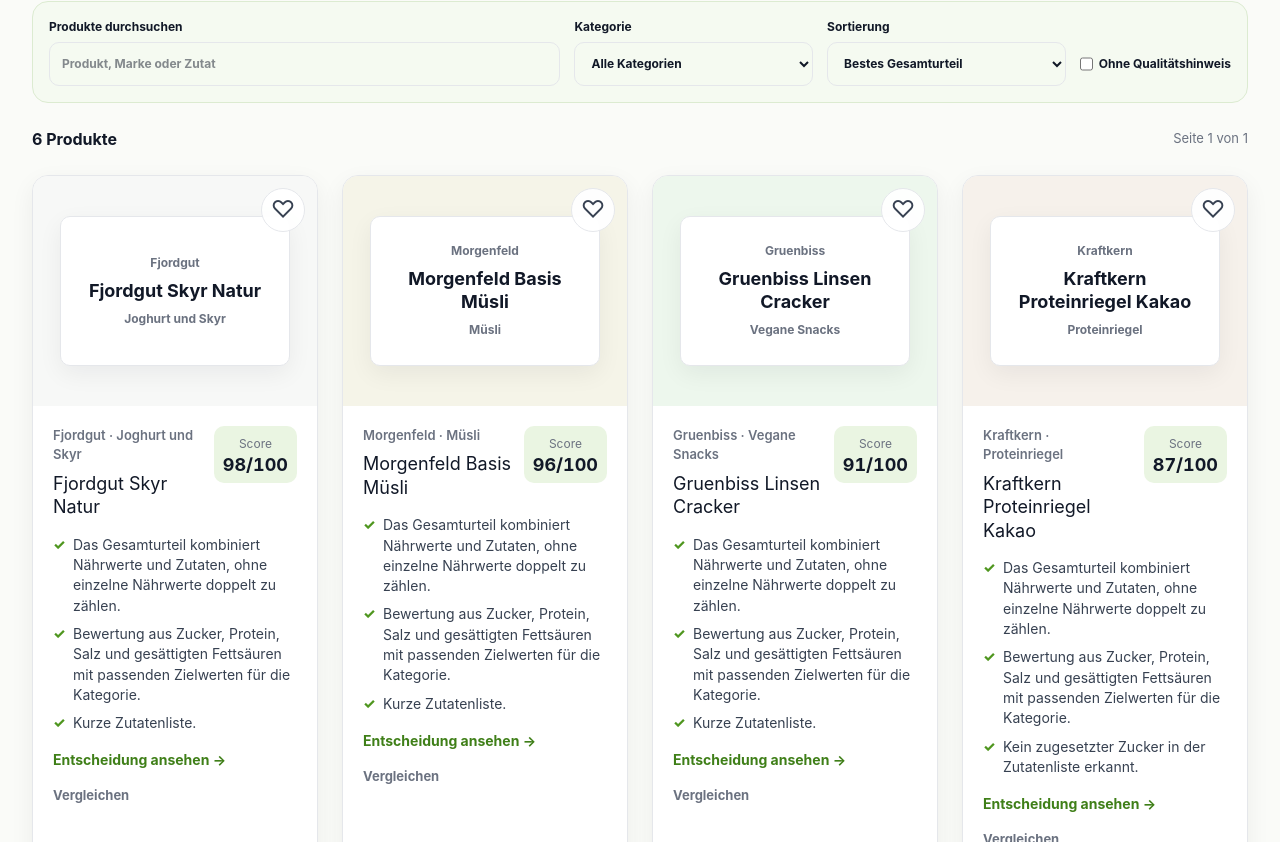
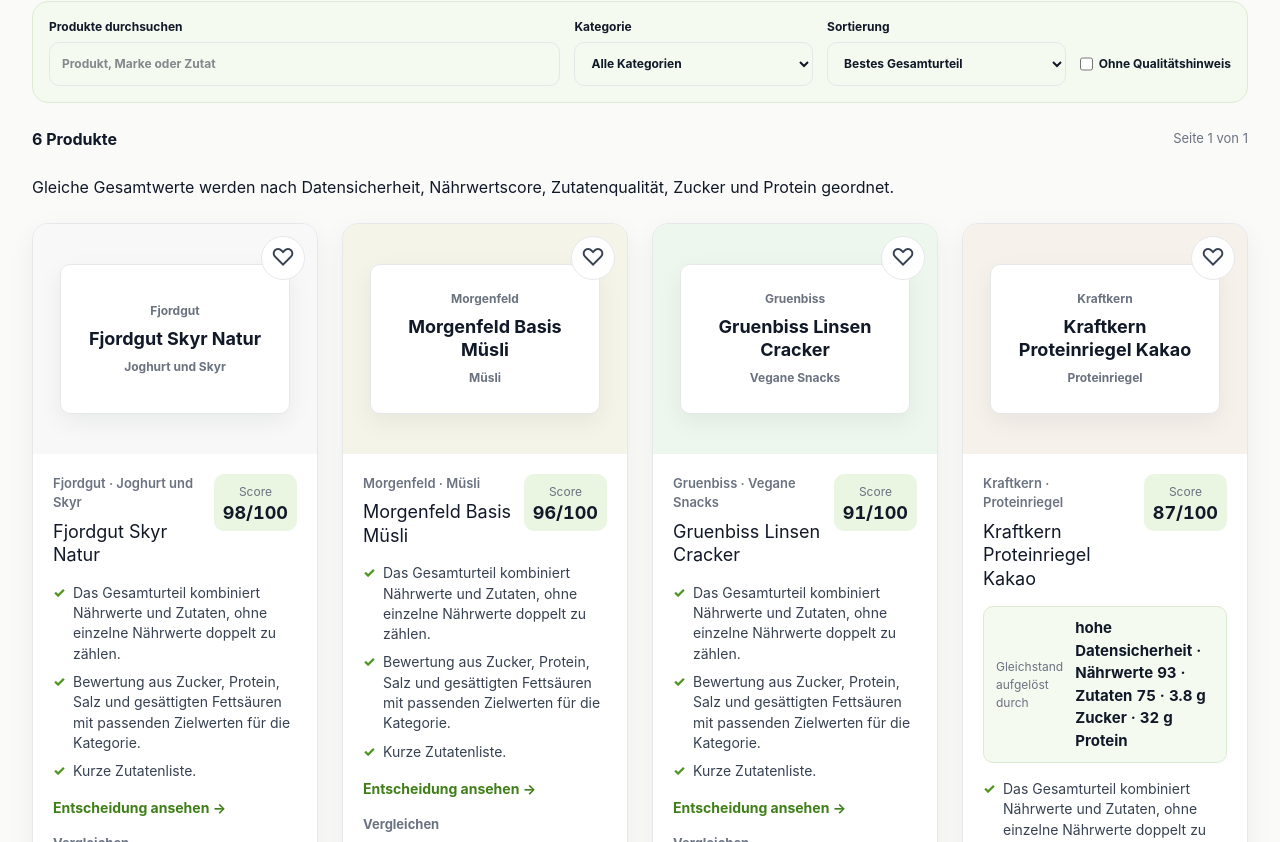
Before and after one commit to ThorfinnThor/FoodDecision, a Next.js app: page /de/products in a window 1280 px wide. Shown: the part 358-1200 px from the top of the page. Built offline with nearby package versions, Linux system fonts and the light colour scheme; no server answers.

Commit message:
Fix QA: components/CatalogGrid.tsx

```diff
--- a/components/CatalogGrid.tsx
+++ b/components/CatalogGrid.tsx
@@ -1,9 +1,10 @@
 "use client";
 
-import { Suspense, useMemo } from "react";
+import { Suspense, useCallback, useEffect, useMemo, useState } from "react";
 import { usePathname, useRouter, useSearchParams } from "next/navigation";
 import { normalizeText } from "@/lib/product-insights";
 import { compareRankedProducts } from "@/lib/ranking-order";
+import { scoreByType } from "@/lib/scoring";
 import { pick } from "@/lib/i18n";
 import type { Category, Product, SiteLocale } from "@/lib/types";
 import { ProductCard } from "./ProductCard";
@@ -21,6 +22,7 @@
   const router = useRouter();
   const searchParams = useSearchParams();
   const query = searchParams.get("q") ?? "";
+  const [queryInput, setQueryInput] = useState(query);
   const categoryValue = searchParams.get("category") ?? "all";
   const category = categories.some((item) => item.slug === categoryValue) ? categoryValue : "all";
   const sortValue = searchParams.get("sort");
@@ -30,18 +32,31 @@
   const page = Number.isFinite(pageValue) && pageValue > 0 ? pageValue : 1;
   const pageSize = 24;
 
-  const updateUrl = (updates: Record<string, string | null>, history: "push" | "replace" = "replace") => {
-    const next = new URLSearchParams(searchParams.toString());
+  useEffect(() => {
+    const timer = window.setTimeout(() => setQueryInput(query), 0);
+    return () => window.clearTimeout(timer);
+  }, [query]);
+
+  const updateUrl = useCallback((updates: Record<string, string | null>, history: "push" | "replace" = "replace") => {
+    const next = new URLSearchParams(window.location.search);
     Object.entries(updates).forEach(([key, value]) => {
       if (!value) next.delete(key);
       else next.set(key, value);
     });
     const href = `${pathname}${next.size ? `?${next.toString()}` : ""}`;
     router[history](href, { scroll: false });
-  };
+  }, [pathname, router]);
+
+  useEffect(() => {
+    if (queryInput === query) return;
+    const timer = window.setTimeout(() => {
+      updateUrl({ q: queryInput.trim() ? queryInput : null, page: null });
+    }, 180);
+    return () => window.clearTimeout(timer);
+  }, [query, queryInput, updateUrl]);
 
   const filtered = useMemo(() => {
-    const needle = normalizeText(query.trim());
+    const needle = normalizeText(queryInput.trim());
     return products
       .filter((product) => category === "all" || product.category === category)
       .filter((product) => !needle || normalizeText([product.name, product.brand, ...product.ingredients].join(" ")).includes(needle))
@@ -52,24 +67,52 @@
         const scoreType = sort === "overall" ? "overall_match" : sort;
         return compareRankedProducts(a, b, scoreType);
       });
-  }, [category, locale, onlyComplete, products, query, sort]);
+  }, [category, locale, onlyComplete, products, queryInput, sort]);
 
   const pageCount = Math.max(1, Math.ceil(filtered.length / pageSize));
   const currentPage = Math.min(page, pageCount);
   const visible = filtered.slice((currentPage - 1) * pageSize, currentPage * pageSize);
+  const overallScoreCounts = useMemo(() => {
+    const counts = new Map<number, number>();
+    if (sort !== "overall") return counts;
+    for (const product of filtered) {
+      const score = scoreByType(product, "overall_match")?.score;
+      if (score !== null && score !== undefined) counts.set(score, (counts.get(score) ?? 0) + 1);
+    }
+    return counts;
+  }, [filtered, sort]);
   const resetPage = (updates: Record<string, string | null>) => updateUrl({ ...updates, page: null });
 
   return (
     <div className="catalog-browser">
       <div className="catalog-toolbar">
-        <label className="catalog-search"><span>{pick(locale, "Produkte durchsuchen", "Search products")}</span><input onChange={(event) => resetPage({ q: event.target.value.trim() ? event.target.value : null })} placeholder={pick(locale, "Produkt, Marke oder Zutat", "Product, brand, or ingredient")} type="search" value={query} /></label>
+        <label className="catalog-search"><span>{pick(locale, "Produkte durchsuchen", "Search products")}</span><input onChange={(event) => setQueryInput(event.target.value)} placeholder={pick(locale, "Produkt, Marke oder Zutat", "Product, brand, or ingredient")} type="search" value={queryInput} /></label>
         {categories.length ? <label><span>{pick(locale, "Kategorie", "Category")}</span><select onChange={(event) => resetPage({ category: event.target.value === "all" ? null : event.target.value })} value={category}><option value="all">{pick(locale, "Alle Kategorien", "All categories")}</option>{categories.map((item) => <option key={item.slug} value={item.slug}>{item.label}</option>)}</select></label> : null}
         <label><span>{pick(locale, "Sortierung", "Sort")}</span><select onChange={(event) => resetPage({ sort: event.target.value === "overall" ? null : event.target.value })} value={sort}><option value="overall">{pick(locale, "Bestes Gesamturteil", "Best overall")}</option><option value="low_sugar">{pick(locale, "Wenig Zucker", "Lower sugar")}</option><option value="protein">{pick(locale, "Viel Protein", "Higher protein")}</option><option value="name">{pick(locale, "Name von A bis Z", "Name from A to Z")}</option></select></label>
         <label className="toolbar-check"><input checked={onlyComplete} onChange={(event) => resetPage({ complete: event.target.checked ? "1" : null })} type="checkbox" /><span>{pick(locale, "Ohne Qualitätshinweis", "No quality warnings")}</span></label>
       </div>
 
       <div className="catalog-result-line"><strong>{filtered.length} {pick(locale, "Produkte", "products")}</strong><span>{pick(locale, "Seite", "Page")} {currentPage} {pick(locale, "von", "of")} {pageCount}</span></div>
-      {visible.length ? <div className="product-grid">{visible.map((product) => <ProductCard key={product.id} product={product} />)}</div> : <div className="empty-state"><h3>{pick(locale, "Keine Produkte gefunden", "No products found")}</h3><p>{pick(locale, "Versuche einen kürzeren Suchbegriff oder entferne einen Filter.", "Try a shorter search or remove a filter.")}</p></div>}
+      {sort === "overall" && filtered.length ? <p className="catalog-sort-note">{pick(locale, "Gleiche Gesamtwerte werden nach Datensicherheit, Nährwertscore, Zutatenqualität, Zucker und Protein geordnet.", "Equal overall scores are ordered by data confidence, nutrition score, ingredient quality, sugar, and protein.")}</p> : null}
+      {visible.length ? <div className="product-grid">{visible.map((product) => {
+        const overall = scoreByType(product, "overall_match");
+        const nutrition = scoreByType(product, "nutrition")?.score;
+        const ingredients = scoreByType(product, "ingredient_quality")?.score;
+        const isTie = overall?.score !== null && overall?.score !== undefined && (overallScoreCounts.get(overall.score) ?? 0) > 1;
+        const confidence = overall?.confidence === "high"
+          ? pick(locale, "hohe Datensicherheit", "high confidence")
+          : overall?.confidence === "medium"
+            ? pick(locale, "mittlere Datensicherheit", "medium confidence")
+            : pick(locale, "niedrige Datensicherheit", "low confidence");
+        const tieDetails = [
+          confidence,
+          nutrition === null || nutrition === undefined ? null : `${pick(locale, "Nährwerte", "nutrition")} ${nutrition}`,
+          ingredients === null || ingredients === undefined ? null : `${pick(locale, "Zutaten", "ingredients")} ${ingredients}`,
+          product.nutrition.sugar === null ? null : `${product.nutrition.sugar} g ${pick(locale, "Zucker", "sugar")}`,
+          product.nutrition.protein === null ? null : `${product.nutrition.protein} g ${pick(locale, "Protein", "protein")}`,
+        ].filter((item): item is string => Boolean(item));
+        return <ProductCard contextMetric={isTie ? { label: pick(locale, "Gleichstand aufgelöst durch", "Tie broken by"), value: tieDetails.join(" · ") } : undefined} key={product.id} product={product} />;
+      })}</div> : <div className="empty-state"><h3>{pick(locale, "Keine Produkte gefunden", "No products found")}</h3><p>{pick(locale, "Versuche einen kürzeren Suchbegriff oder entferne einen Filter.", "Try a shorter search or remove a filter.")}</p><button className="secondary-command" onClick={() => { setQueryInput(""); updateUrl({ q: null, category: null, sort: null, complete: null, page: null }); }} type="button">{pick(locale, "Suche und Filter zurücksetzen", "Reset search and filters")}</button></div>}
 
       {pageCount > 1 ? <nav className="pagination" aria-label="Produktseiten">
         <button disabled={currentPage === 1} onClick={() => updateUrl({ page: currentPage - 1 > 1 ? String(currentPage - 1) : null }, "push")} type="button">{pick(locale, "Zurück", "Previous")}</button>
```
